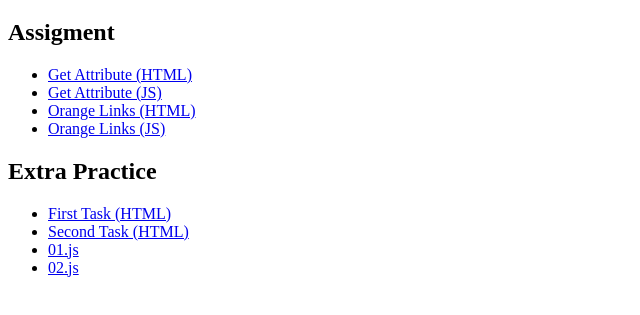
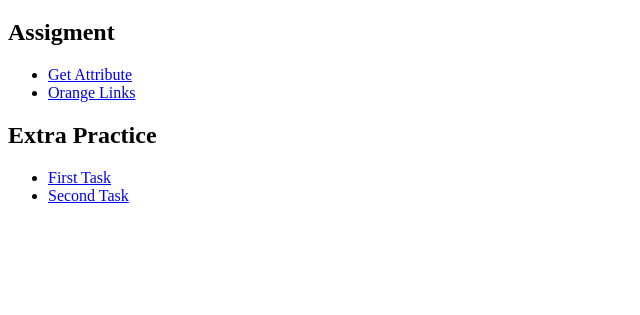
Before and after one commit to SemYanyshyn/-Javascript-12, a plain HTML site: page index.html in a window 1280 px wide. Shown: the part 61-376 px from the top of the page, without its empty margins (0-640 px from the left). Drawn offline with Linux system fonts and the light colour scheme; files that its build step writes are made by us from their sources.

Commit message:
Remove JS file links from index.html

```diff
--- a/index.html
+++ b/index.html
@@ -13,22 +13,12 @@
       <ul>
         <li>
           <a href="Assigment/get-attribute.html" target="_blank">
-            Get Attribute (HTML)
-          </a>
-        </li>
-        <li>
-          <a href="Assigment/get-attribute.js" target="_blank">
-            Get Attribute (JS)
+            Get Attribute
           </a>
         </li>
         <li>
           <a href="Assigment/orange-links.html" target="_blank">
-            Orange Links (HTML)
-          </a>
-        </li>
-        <li>
-          <a href="Assigment/orange-links.js" target="_blank">
-            Orange Links (JS)
+            Orange Links
           </a>
         </li>
       </ul>
@@ -37,16 +27,14 @@
       <ul>
         <li>
           <a href="ExtraPractice/first-task.html" target="_blank">
-            First Task (HTML)
+            First Task
           </a>
         </li>
         <li>
           <a href="ExtraPractice/second-task.html" target="_blank">
-            Second Task (HTML)
+            Second Task
           </a>
         </li>
-        <li><a href="ExtraPractice/01.js" target="_blank">01.js</a></li>
-        <li><a href="ExtraPractice/02.js" target="_blank">02.js</a></li>
       </ul>
     </div>
   </body>
```
